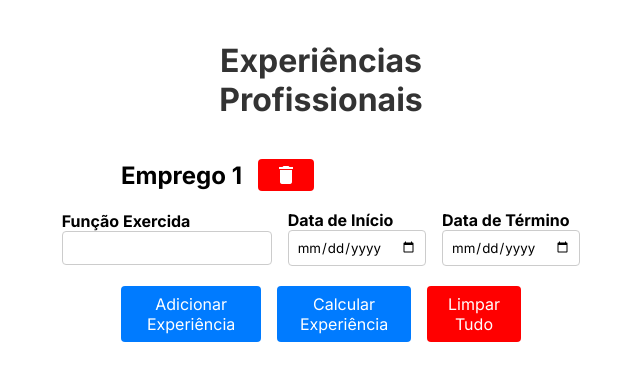
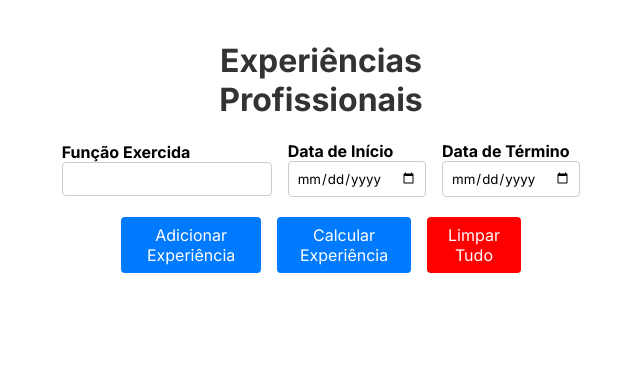
Before and after one commit to guiarcoverde/working-exp-calc, an Angular app: page / in a window 1280 px wide. Shown: the top 380 px of the page, without its empty margins (319-959 px from the left). Built offline with nearby package versions, Linux system fonts and the light colour scheme.

Commit message:
style: removed "emprego index+1"  & moved button to side

```diff
--- a/src/app/app.component.css
+++ b/src/app/app.component.css
@@ -50,6 +50,13 @@ button {
   transition: background-color 0.3s ease;
   font-family: Inter, serif;
 }
+
+.termino-container {
+  display: flex;
+  align-items: center;
+  gap: 0.5rem;
+}
+
 
 .add-experience {
   background-color: #007bff;
@@ -107,11 +114,9 @@ button {
 }
 
 .remove-experience {
-  margin-left: 1rem;
   height: 32px;
   display: flex;
   align-items: center;
-  font-family: Inter, serif;
   background-color: #FF0000;
 }
 
--- a/src/app/app.component.html
+++ b/src/app/app.component.html
@@ -5,12 +5,6 @@
 <div class="container">
   <h1>Experiências Profissionais</h1>
   <div *ngFor="let emprego of empregos; let i = index" class="experience">
-    <div class="subtitulo">
-      <h2>Emprego {{i + 1}}</h2>
-      <button mat-icon-button color="warn" class="remove-experience" (click)="removerExperiencia(i)">
-        <mat-icon>delete</mat-icon>
-      </button>
-    </div>
     <div class="form-container">
       <form class="formulario">
         <div class="nome-experiencia">
@@ -25,10 +19,15 @@
 
         <div class="termino">
           <span>Data de Término</span>
-          <input type="date" id="termino-{{i}}" [(ngModel)]="emprego.dataTermino" (blur)="validarDatas(i)" name="termino-{{i}}">
+          <div class="termino-container">
+            <input type="date" id="termino-{{i}}" [(ngModel)]="emprego.dataTermino" (blur)="validarDatas(i)" name="termino-{{i}}">
+            <button *ngIf="empregos.length > 1" mat-icon-button color="warn" class="remove-experience" (click)="removerExperiencia(i)">
+              <mat-icon>delete</mat-icon>
+            </button>
+          </div>
         </div>
+      </form>
 
-      </form>
       <div *ngIf="erros[i]" class="erro">
         {{erros[i]}}
       </div>
```
